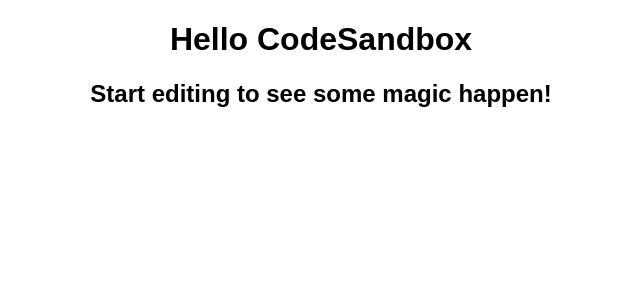
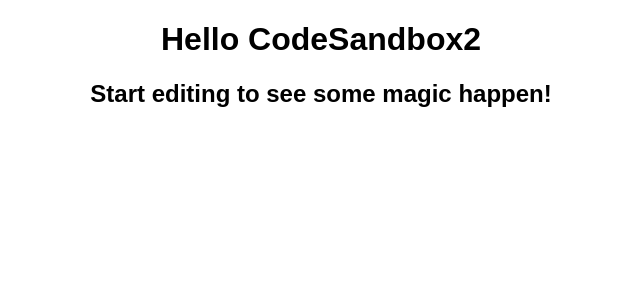
Before and after one commit to jverg/react-intro, a React (Create React App) app: page / in a window 1280 px wide. Shown: the top 300 px of the page, without its empty margins (319-959 px from the left). Built offline with nearby package versions, Linux system fonts and the light colour scheme.

Commit message:
Title updated

```diff
--- a/src/App.js
+++ b/src/App.js
@@ -4,7 +4,7 @@
 export default function App() {
   return (
     <div className="App">
-      <h1>Hello CodeSandbox</h1>
+      <h1>Hello CodeSandbox2</h1>
       <h2>Start editing to see some magic happen!</h2>
     </div>
   );
```
